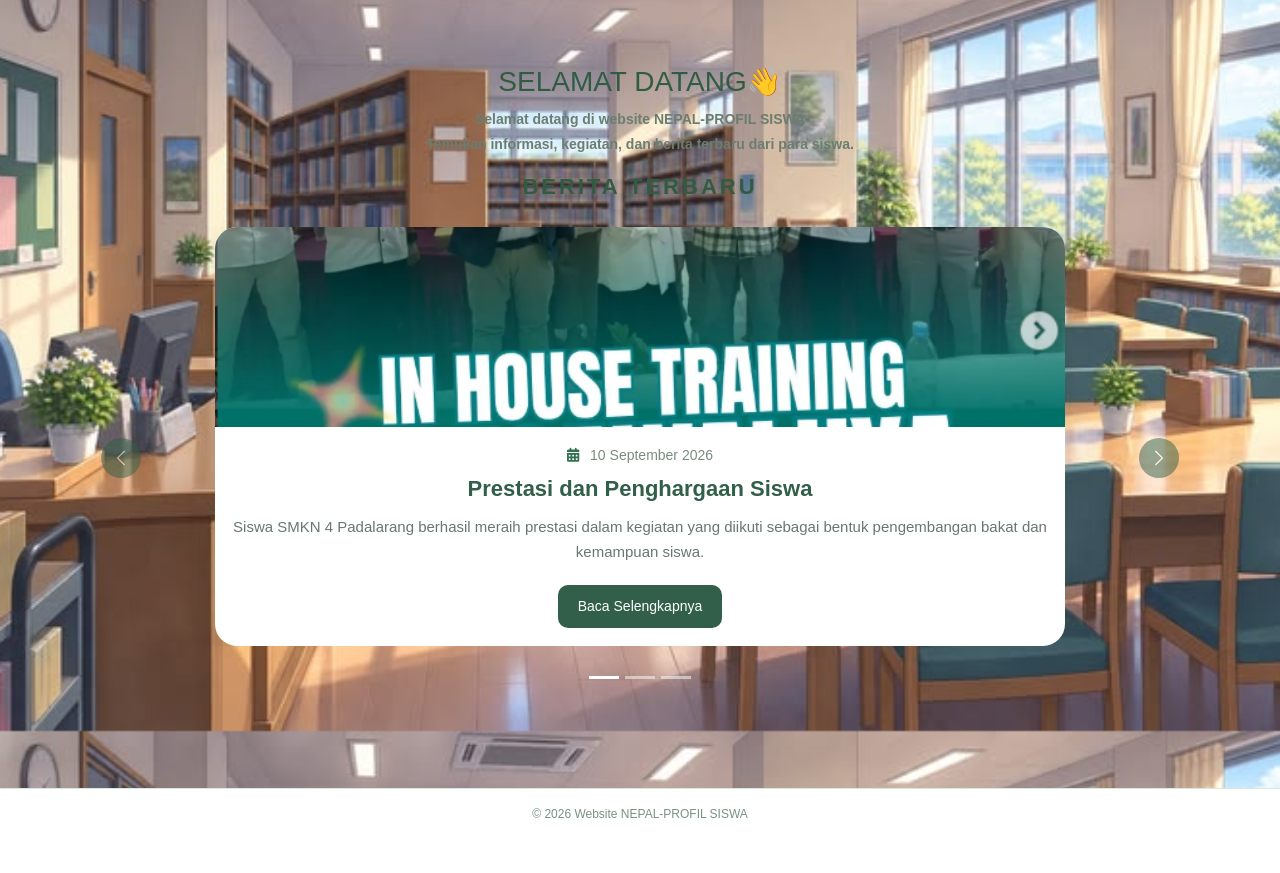
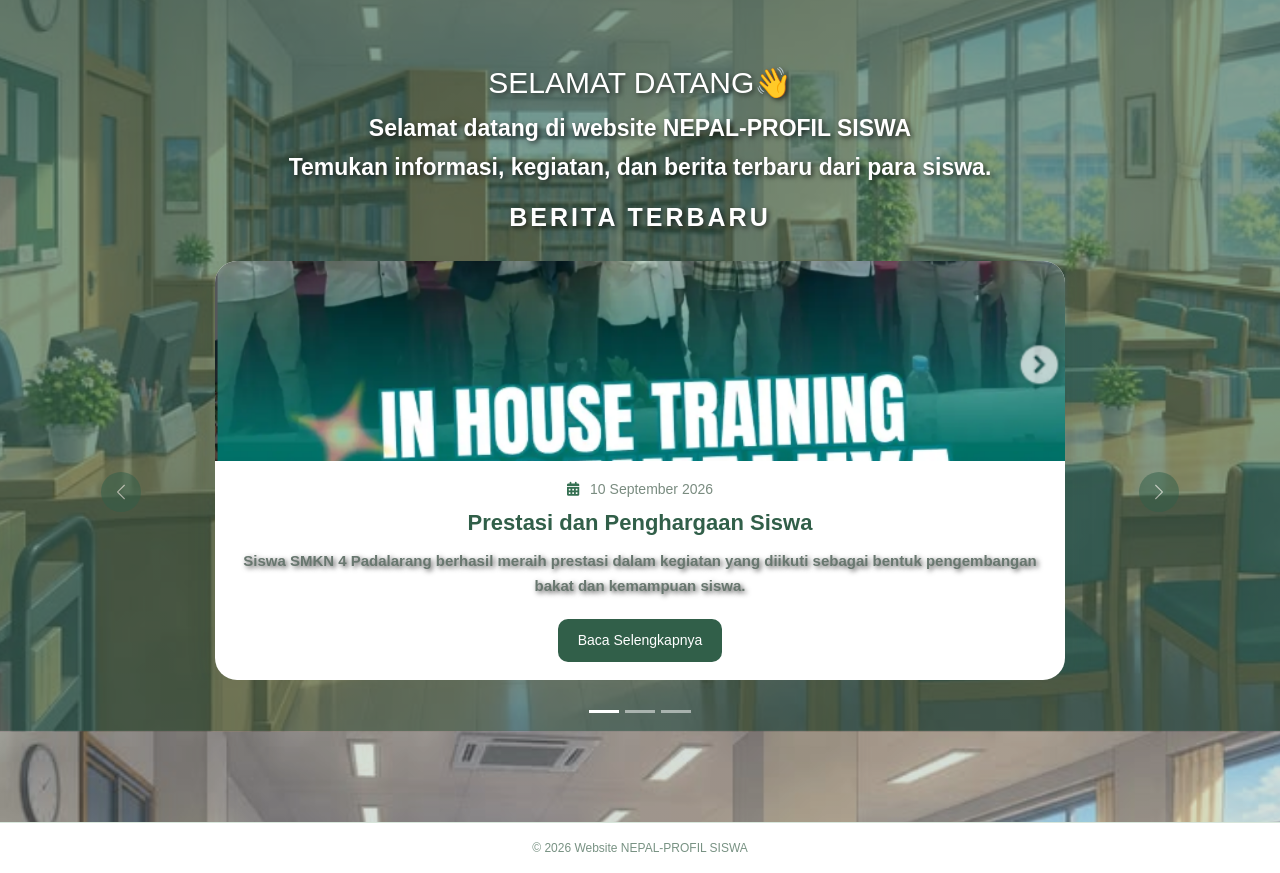
Before and after one commit to Magang-SMKN-4-Padalarang/internship-fundamental, a PHP site: page / in a window 1280 px wide. Shown: the part 69-942 px from the top of the page. Before the commit the page ends 887 px from the top, so only its background shows below. Run offline with PHP 8.4, Linux system fonts and the light colour scheme.

Commit message:
benerin bg + ukuran font

```diff
--- a/style.css
+++ b/style.css
@@ -1,11 +1,24 @@
 body {
   font-family: Arial, Helvetica, sans-serif;
   color: #26382d;
-  background-image: url("assets/bg4.jpg");
+
+  background-image:
+    linear-gradient(#315f4933, #315f4933),
+    url("assets/bg4.jpg");
+
   background-size: cover;
   background-position: center;
   background-attachment: fixed;
   background-repeat: no-repeat;
+}
+
+body::before {
+  content: "";
+  position: fixed;
+  inset: 0;
+  background-color: #315f49;
+  opacity: 0.50;
+  z-index: -1;
 }
 
 .navbar-custom {
@@ -42,30 +55,34 @@
 }
 
 .hero h1 {
-  font-size: 28px;
-  color: #315c43;
-  margin-bottom: 10px;
+    font-size: 30px;
+    color: #ffffff;
+    margin-bottom: 10px;
+    text-shadow: 2px 2px 5px rgba(0, 0, 0, 0.6);
 }
 
 .hero p {
-  font-size: 14px;
-  color: #6b7d71;
-  margin: 4px 0;
+    font-size: 23px;
+    color: #ffffff;
+    margin: 4px 0;
+    font-weight: bold;
+    text-shadow: 2px 2px 5px rgba(0, 0, 0, 0.7);
 }
 
 .judul-website {
   font-size: 24px;
   font-weight: bold;
-  color: #203f2c;
+  color: #0e3a1f;
   text-align: center;
   margin-bottom: 15px;
 }
 
 .judul-daftar {
-  font-size: 22px;
-  font-weight: 700;
-  letter-spacing: 3px;
-  color: #315c43;
+    font-size: 25px;
+    font-weight: 700;
+    letter-spacing: 3px;
+    color: #ffffff;
+    text-shadow: 2px 2px 5px rgba(0, 0, 0, 0.7);
 }
 
 .kartu-berita {
```
